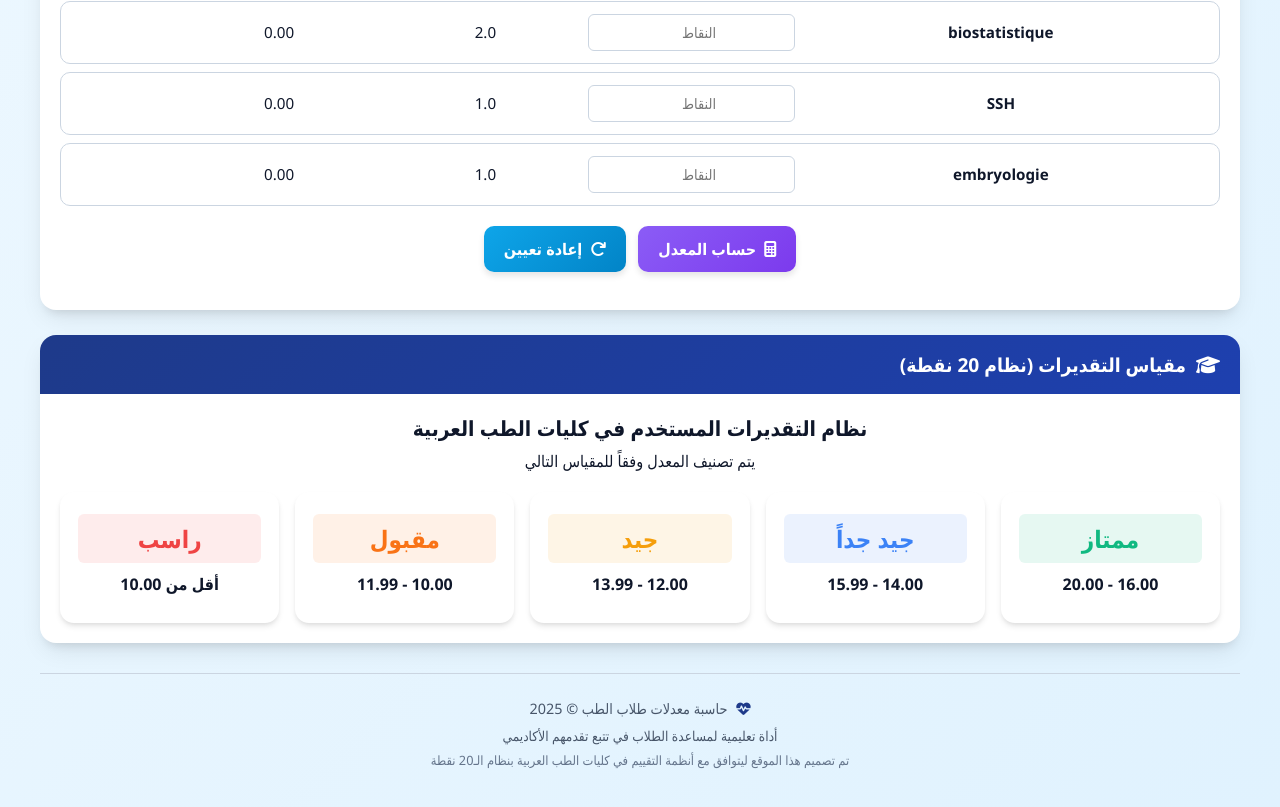
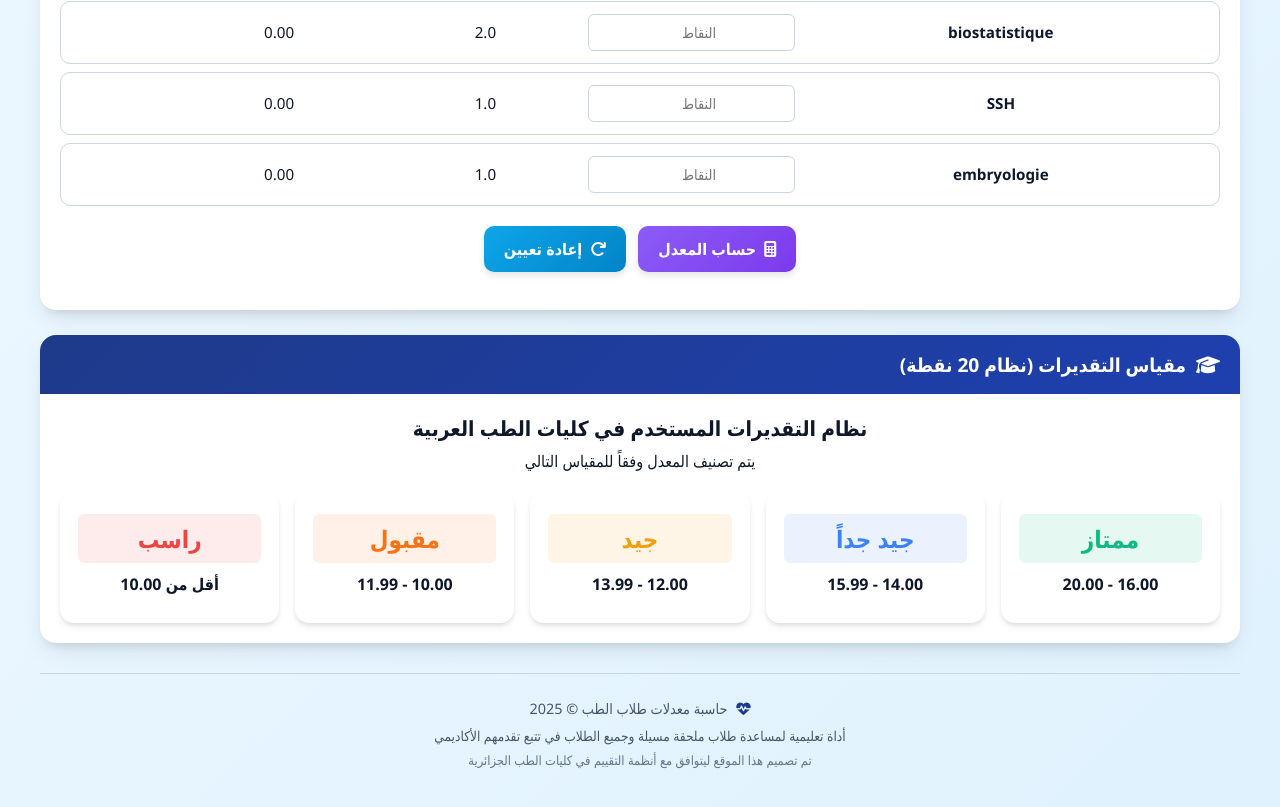
Before and after one commit to ah4252/tbiiib, a plain HTML site: page index.html in a window 1280 px wide. Shown: the part 887-1694 px from the top of the page. Drawn offline with Linux system fonts and the light colour scheme.

Commit message:
index.html
Updated subtitle and footer text for clarity.

```diff
--- a/index.html
+++ b/index.html
@@ -845,7 +845,7 @@
                 <i class="fas fa-heartbeat"></i>
                 <h1>حاسبة معدلات طلاب الطب</h1>
             </div>
-            <p class="subtitle">أداة متكاملة لحساب المعدل الفصلي لطلاب كليات الطب بنظام الـ20 نقطة والمعاملات</p>
+            <p class="subtitle">أداة متكاملة لحساب المعدل لطلاب كليات الطب</p>
         </header>
 
         <!-- Tabs Navigation -->
@@ -1168,8 +1168,8 @@
 
         <div class="footer">
             <p><i class="fas fa-heartbeat" style="color: var(--primary); margin-left: 5px;"></i> حاسبة معدلات طلاب الطب &copy; 2025</p>
-            <p style="margin-top: 8px; font-size: 0.85rem;">أداة تعليمية لمساعدة الطلاب في تتبع تقدمهم الأكاديمي</p>
-            <p style="margin-top: 6px; font-size: 0.8rem; color: var(--gray);">تم تصميم هذا الموقع ليتوافق مع أنظمة التقييم في كليات الطب العربية بنظام الـ20 نقطة</p>
+            <p style="margin-top: 8px; font-size: 0.85rem;">أداة تعليمية لمساعدة طلاب ملحقة مسيلة وجميع الطلاب في تتبع تقدمهم الأكاديمي</p>
+            <p style="margin-top: 6px; font-size: 0.8rem; color: var(--gray);">تم تصميم هذا الموقع ليتوافق مع أنظمة التقييم في كليات الطب الجزائرية</p>
         </div>
     </div>
 
```
